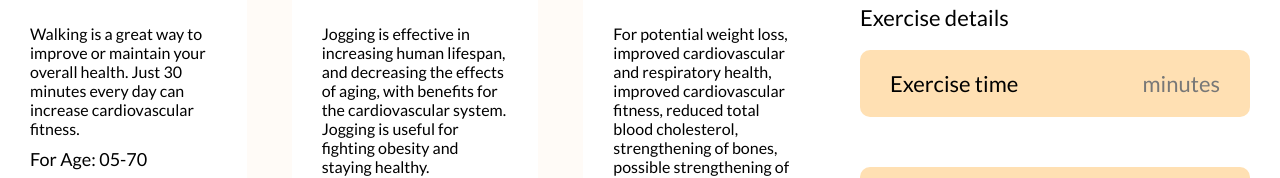
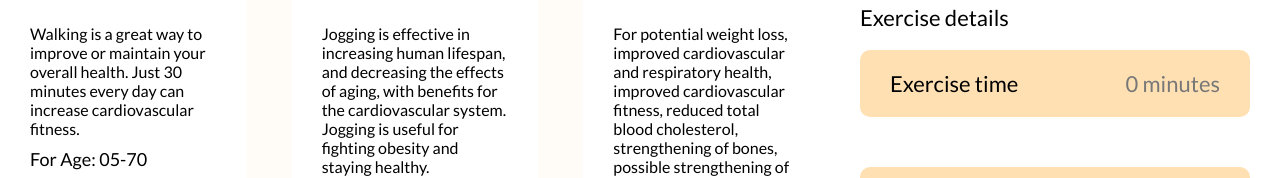
Before and after one commit to wasek23/my-activity, a React (Create React App) app: page / in a window 1280 px wide. Shown: the part 440-618 px from the top of the page. Built offline with nearby package versions, Linux system fonts and the light colour scheme.

Commit message:
add to list complete

```diff
--- a/src/components/Sidebar/Sidebar.js
+++ b/src/components/Sidebar/Sidebar.js
@@ -20,7 +20,7 @@ const Sidebar = ({ exercisers, exercisersActivities }) => {
 		setBreakTime(time);
 	}
 
-	console.log(exercisersActivities);
+	const exerciseTimes = exercisersActivities.reduce((prev, current) => prev + (current.time * current.quantity), 0);
 
 	return <div className='sidebarArea'>
 		<div className='personDetails'>
@@ -62,7 +62,7 @@ const Sidebar = ({ exercisers, exercisersActivities }) => {
 
 		<p className='card'>
 			<h2>Exercise time</h2>
-			<h2 className='textMuted'>{ }minutes</h2>
+			<h2 className='textMuted'>{exerciseTimes} minutes</h2>
 		</p>
 
 		<p className='card'>
--- a/src/hooks/useExercise.js
+++ b/src/hooks/useExercise.js
@@ -30,7 +30,7 @@ const useExercise = () => {
 		setExercisersActivities(exercisersItems);
 	}, [activities, exercisers]);
 
-	// On add to exercisers
+	// On add to list
 	const onAddToExercisers = (id) => {
 		const isInExercisers = exercisers.find(exercise => exercise.id === id);
 
```
